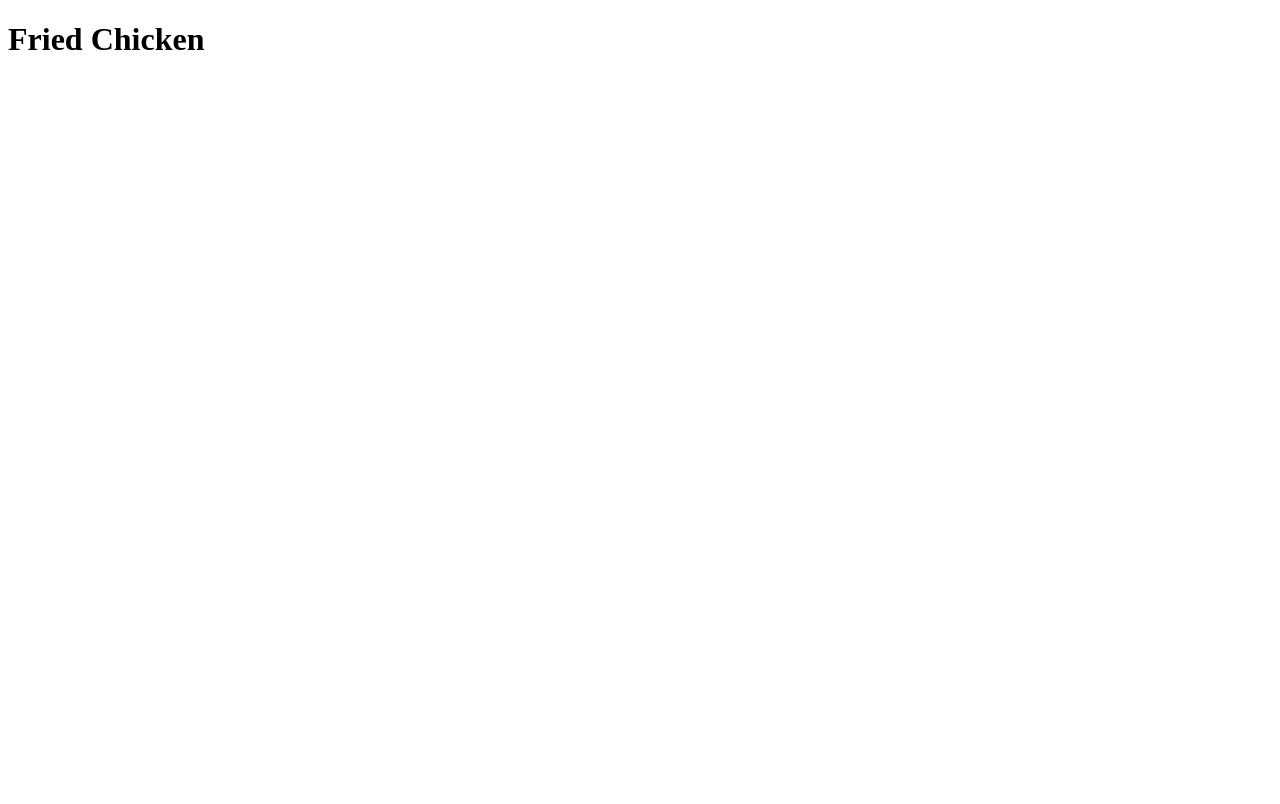
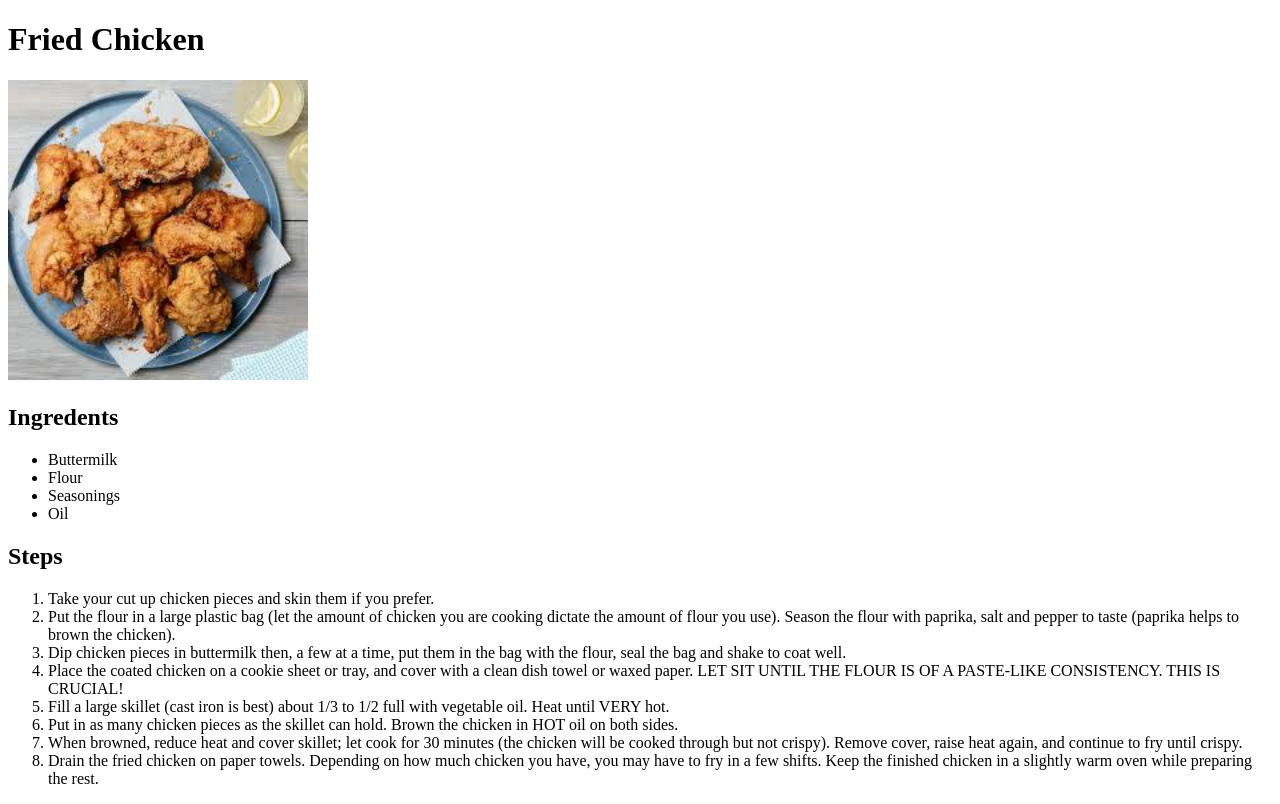
Before and after one commit to linkisdead666/odin-recipes, a plain HTML site: page recipes/fried-chicken.html in a window 1280 px wide. Drawn offline with Linux system fonts and the light colour scheme.

Commit message:
Add files via upload

```diff
--- a/recipes/fried-chicken.html
+++ b/recipes/fried-chicken.html
@@ -8,5 +8,24 @@
 
   <body>
     <h1>Fried Chicken</h1>
+    <img alt="chicken" width="300" src="./chicken.jpg">
+    <h2>Ingredents</h2>
+    <ul>
+      <li>Buttermilk</li>
+      <li>Flour</li>
+      <li>Seasonings</li>
+      <li>Oil</li>
+    </ul>
+    <h2>Steps</h2>
+    <ol>
+      <li>Take your cut up chicken pieces and skin them if you prefer.</li>
+      <li>Put the flour in a large plastic bag (let the amount of chicken you are cooking dictate the amount of flour you use). Season the flour with paprika, salt and pepper to taste (paprika helps to brown the chicken).</li>
+      <li>Dip chicken pieces in buttermilk then, a few at a time, put them in the bag with the flour, seal the bag and shake to coat well.</li>
+      <li>Place the coated chicken on a cookie sheet or tray, and cover with a clean dish towel or waxed paper. LET SIT UNTIL THE FLOUR IS OF A PASTE-LIKE CONSISTENCY. THIS IS CRUCIAL!</li>
+      <li>Fill a large skillet (cast iron is best) about 1/3 to 1/2 full with vegetable oil. Heat until VERY hot.</li>
+      <li>Put in as many chicken pieces as the skillet can hold. Brown the chicken in HOT oil on both sides.</li>
+      <li>When browned, reduce heat and cover skillet; let cook for 30 minutes (the chicken will be cooked through but not crispy). Remove cover, raise heat again, and continue to fry until crispy.</li>
+      <li>Drain the fried chicken on paper towels. Depending on how much chicken you have, you may have to fry in a few shifts. Keep the finished chicken in a slightly warm oven while preparing the rest.</li>
+    </ol>
   </body>
 </html>
```
Also changed, not shown: recipes/ramen-noodles.html (+1 -1 lines), recipes/sub.html (+2 -1 lines), recipes/chicken.jpg (added).
